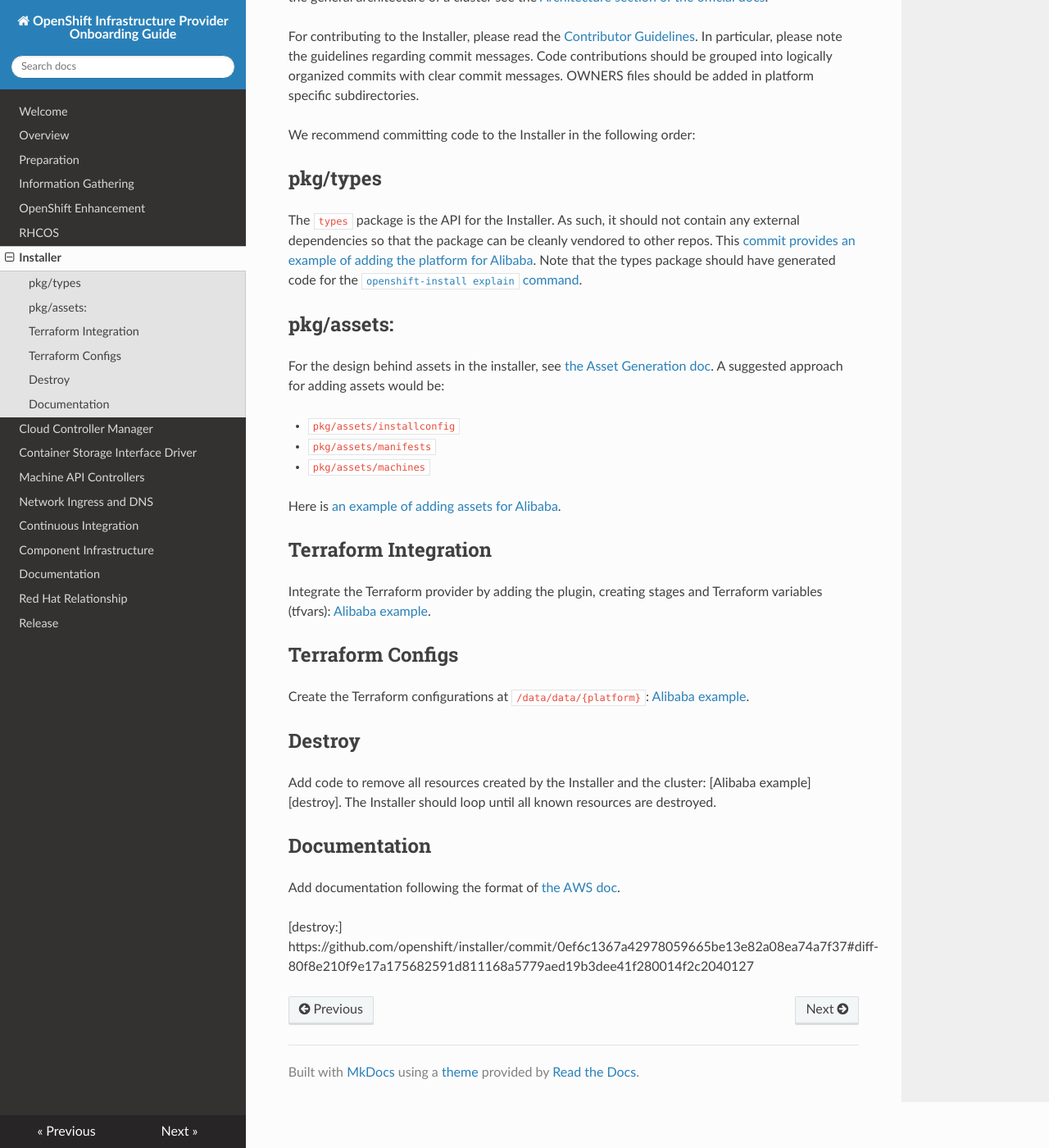
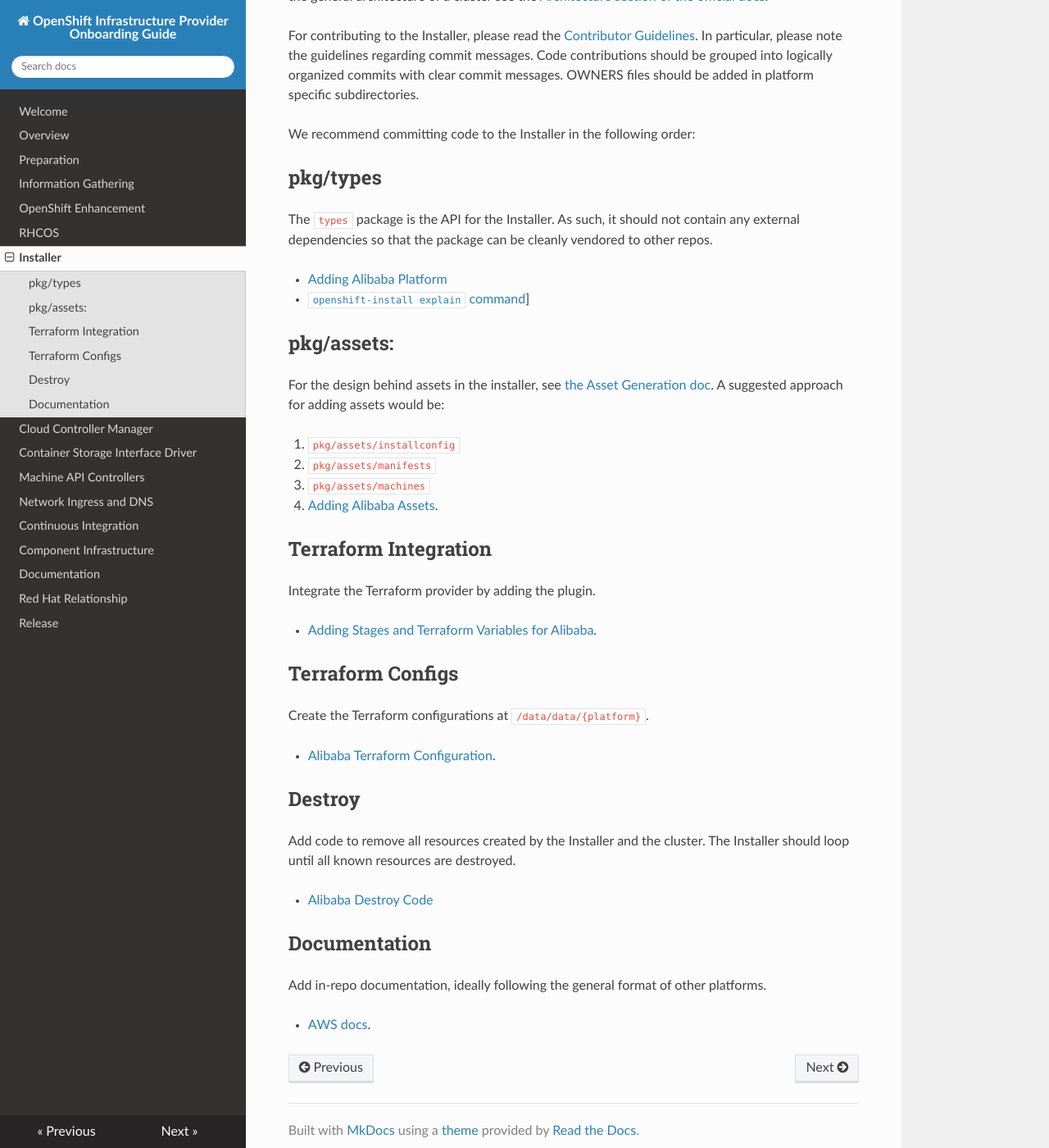
Before and after one commit to elmiko/ocp-infrastructure-provider-onboarding-guide, an MkDocs documentation site: the page built from docs/installer/index.md, in a window 1280 px wide and 1400 px high, scrolled down 445 px. Shown: the whole window at 82% size. Built offline with MkDocs 1.6.1, drawn with Linux system fonts in a browser that asks for light colours; nearby versions of some CDN libraries; some of the changed text lies outside the part shown.

Commit message:
Installer: Break links into bullets.

```diff
--- a/docs/installer/index.md
+++ b/docs/installer/index.md
@@ -3,7 +3,7 @@
 The [OpenShift Installer repo][repo] contains the code for the `openshift-install` Go binary as well as templates and documentation
 for user-provisioned infrastructure. `openshift-install` provides a user interface for the installation process on multiple cloud platforms.
 Users provide install configuration through an [`install-config.yaml`][install-config] file, which can be created interactively through the
-`openshift-install create install-config command. The installer uses this configuration to create Kubernetes manifests and ignition configs
+`openshift-install create install-config` command. The installer uses this configuration to create Kubernetes manifests and ignition configs
 for the virtual machines. In the case of installer-provisioned infrastructure, `openshift-install` uses Terraform to create the infrastructure
 for the cluster. For user-provisioned infrastructure, [cloud-specific templates][upi] such as CloudFormation for AWS or ARM for Azure, are provided.
 
@@ -18,36 +18,46 @@
 ## pkg/types
 
 The `types` package is the API for the Installer. As such, it should not contain any external dependencies so that the package can be cleanly
-vendored to other repos. This [commit provides an example of adding the platform for Alibaba][types]. Note that the types package should have generated code for the [`openshift-install explain` command][explain].
+vendored to other repos.
+
+* [Adding Alibaba Platform][types]
+* [`openshift-install explain` command][explain]]
 
 ## pkg/assets:
 
 For the design behind assets in the installer, see [the Asset Generation doc][asset-generation]. A suggested approach for adding assets
 would be:
 
-* `pkg/assets/installconfig`
-* `pkg/assets/manifests`
-* `pkg/assets/machines`
+1. `pkg/assets/installconfig`
+1. `pkg/assets/manifests`
+1. `pkg/assets/machines`
 
-Here is [an example of adding assets for Alibaba][asset-example].
+* [Adding Alibaba Assets][asset-example].
 
 ## Terraform Integration
 
-Integrate the Terraform provider by adding the plugin, creating stages and Terraform variables (tfvars):
-[Alibaba example][tf-integration].
+Integrate the Terraform provider by adding the plugin.
+
+* [Adding Stages and Terraform Variables for Alibaba][tf-integration].
 
 ## Terraform Configs
 
-Create the Terraform configurations at `/data/data/{platform}`: [Alibaba example][tf-configs].
+Create the Terraform configurations at `/data/data/{platform}`.
+
+* [Alibaba Terraform Configuration][tf-configs].
 
 ## Destroy
 
-Add code to remove all resources created by the Installer and the cluster: [Alibaba example][destroy]. The Installer
+Add code to remove all resources created by the Installer and the cluster. The Installer
 should loop until all known resources are destroyed.
+
+* [Alibaba Destroy Code][destroy]
 
 ## Documentation
 
-Add documentation following the format of [the AWS doc][doc].
+Add in-repo documentation, ideally following the general format of other platforms.
+
+* [AWS docs][doc].
 
 [repo]: https://www.github.com/openshift/installer
 [install-config]: https://github.com/openshift/installer/blob/master/docs/user/customization.md
@@ -61,5 +71,5 @@
 [asset-example]: https://github.com/openshift/installer/pull/5333/commits/0577ab9ff94b2688645186674ec0eec0c8b5c190
 [tf-integration]: https://github.com/openshift/installer/pull/5333/commits/e99ecc6bf902542b207cd76274ec6f861279ab0e
 [tf-configs]: https://github.com/openshift/installer/pull/5333/commits/75ca60ff2483379d29fe6b78064783ccbd4ee6db
-[destroy:] https://github.com/openshift/installer/commit/0ef6c1367a42978059665be13e82a08ea74a7f37#diff-80f8e210f9e17a175682591d811168a5779aed19b3dee41f280014f2c2040127
+[destroy]: https://github.com/openshift/installer/commit/0ef6c1367a42978059665be13e82a08ea74a7f37#diff-80f8e210f9e17a175682591d811168a5779aed19b3dee41f280014f2c2040127
 [doc]: https://github.com/openshift/installer/tree/master/docs/user/aws
```
